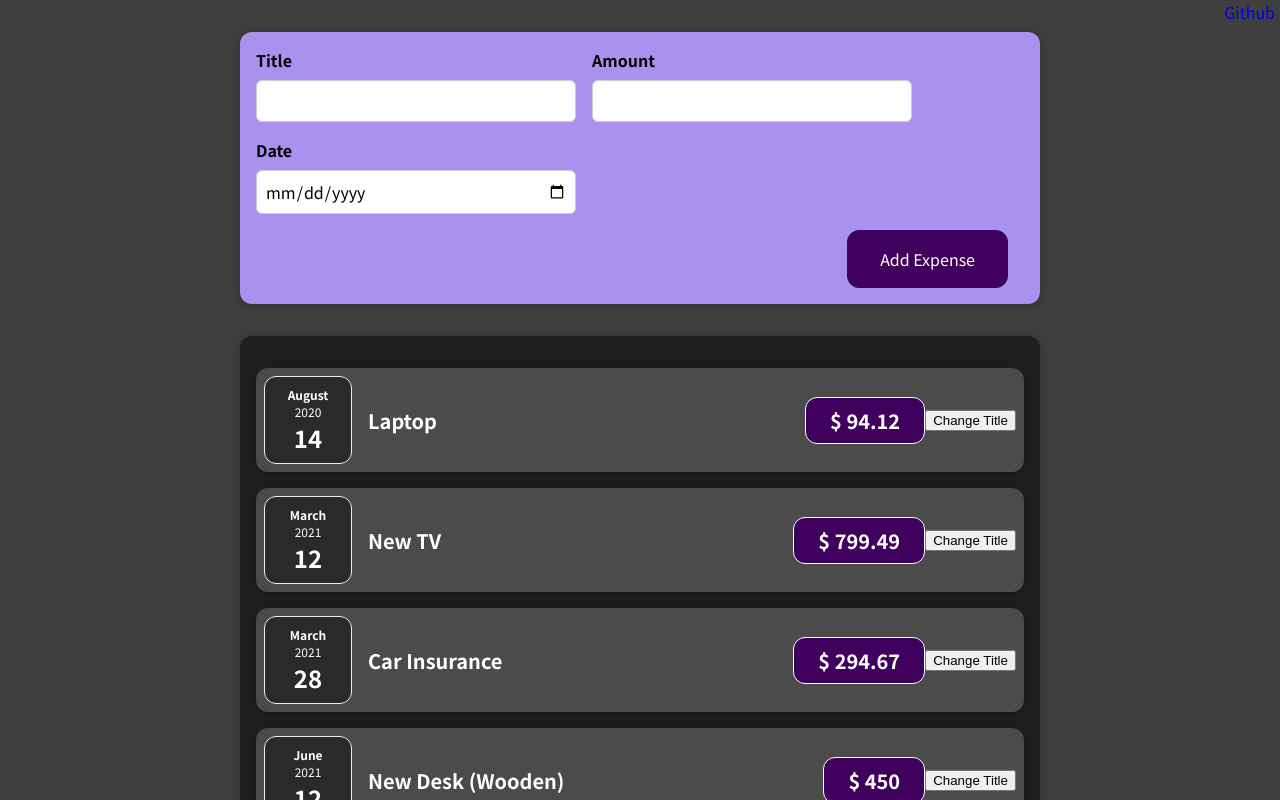
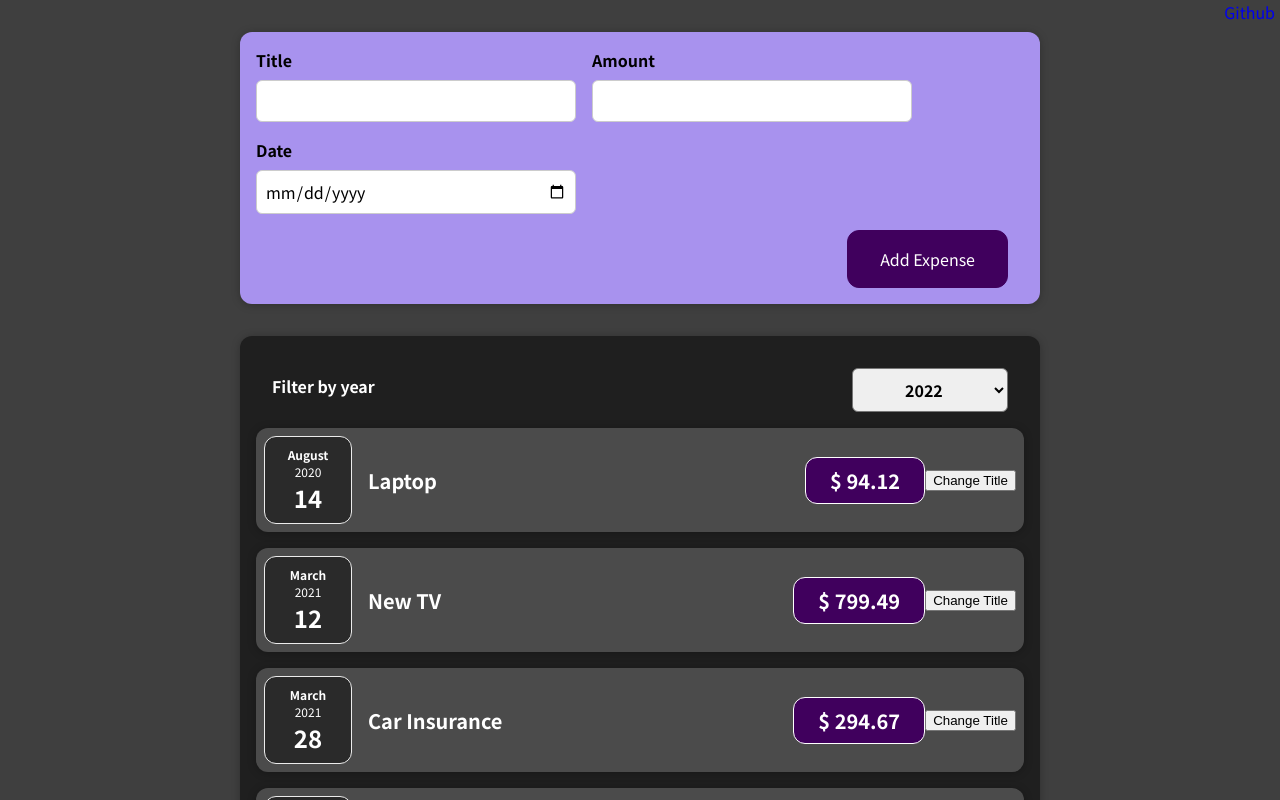
Before and after one commit to iampratiktandel/expense-tracker-react, a React (Create React App) app: page / in a window 1280 px wide. Shown: the top 800 px of the page. Built offline with nearby package versions, Linux system fonts and the light colour scheme.

Commit message:
feat: add ExpenseFilter component

```diff
--- /dev/null
+++ b/src/components/Expenses/ExpenseFilter/ExpenseFilter.css
@@ -0,0 +1,24 @@
+.expenses-filter {
+  color: white;
+  padding: 0 1rem;
+}
+
+.expenses-filter__control {
+  display: flex;
+  width: 100%;
+  align-items: center;
+  justify-content: space-between;
+  margin: 1rem 0;
+}
+
+.expenses-filter label {
+  font-weight: bold;
+  margin-bottom: 0.5rem;
+}
+
+.expenses-filter select {
+  font: inherit;
+  padding: 0.5rem 3rem;
+  font-weight: bold;
+  border-radius: 6px;
+}
--- /dev/null
+++ b/src/components/Expenses/ExpenseFilter/ExpenseFilter.js
@@ -0,0 +1,26 @@
+import React from 'react';
+
+import './ExpenseFilter.css';
+
+const ExpensesFilter = (props) => {
+
+  const filterChangeHandler = (event) => {
+    props.onYearChange(event.target.value);
+  }
+
+  return (
+    <div className='expenses-filter'>
+      <div className='expenses-filter__control'>
+        <label>Filter by year</label>
+        <select value={props.selectedYear} onChange={filterChangeHandler}>
+          <option value='2022'>2022</option>
+          <option value='2021'>2021</option>
+          <option value='2020'>2020</option>
+          <option value='2019'>2019</option>
+        </select>
+      </div>
+    </div>
+  );
+};
+
+export default ExpensesFilter;
--- a/src/components/Expenses/ExpenseList/ExpenseList.js
+++ b/src/components/Expenses/ExpenseList/ExpenseList.js
@@ -1,11 +1,17 @@
 import Card from "../../UI/Card/Card";
 import ExpenseItem from "../ExpenseItem/ExpenseItem";
+import ExpenseFilter from "../ExpenseFilter/ExpenseFilter";
 import './ExpenseList.css';
+import { useState } from "react";
 
 const ExpenseList = (props) => {
-
+  const [filteredYear, setFilteredYear] = useState('2022');
+  const yearChangeHandler = (value) => {
+    setFilteredYear(value);
+  }
   return (
     <Card className="expenses">
+      <ExpenseFilter selectedYear={filteredYear} onYearChange={yearChangeHandler} />
       <ExpenseItem
         title={props.expenses[0].title}
         amount={props.expenses[0].amount}
```
Also changed, not shown: 1 other file (tests, documents, lock files or other folders).
